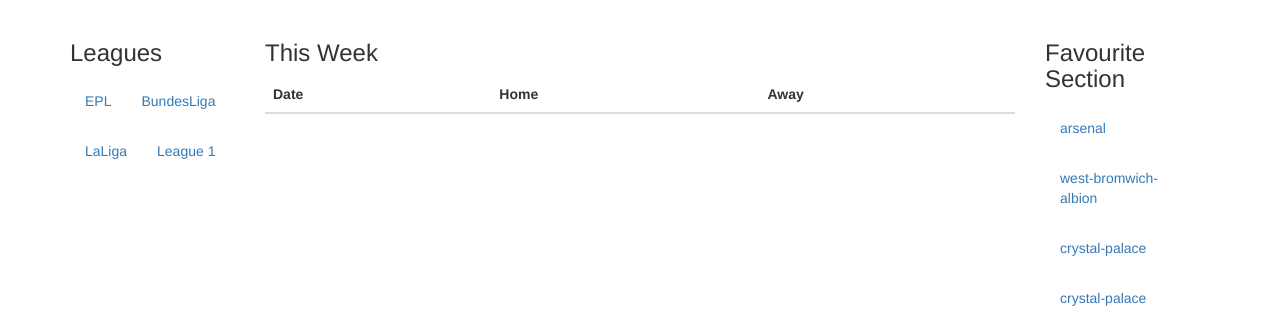
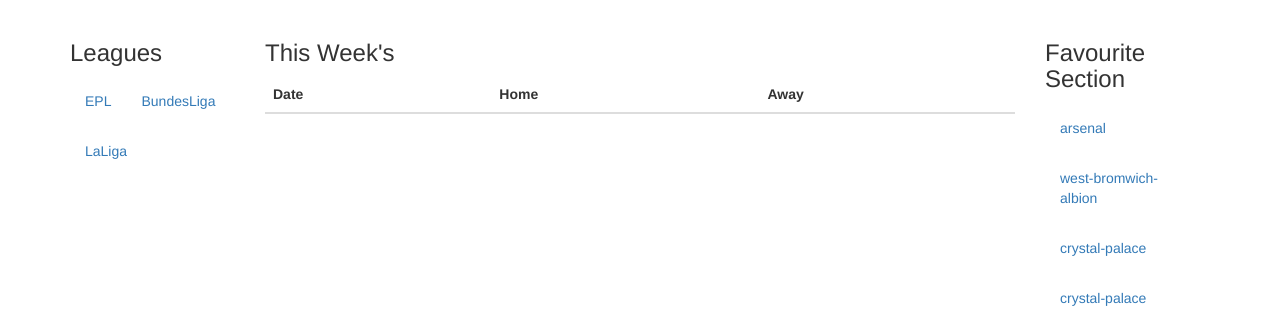
Before and after one commit to petersoleeh/GameTime, a Flask app: template app/templates/index.html in a window 1280 px wide. Shown: the part 52-362 px from the top of the page. Run offline with Flask 2, Linux system fonts and the light colour scheme; the template is opened without the code that fills it: values that come from a table or form of the project are taken from there, others are empty; data comes from the database, SQL or seed files in the repository; both versions use the stored data as it was after the commit; some libraries are stand-ins or nearby versions.

Commit message:
changes to index templates

```diff
--- a/app/templates/index.html
+++ b/app/templates/index.html
@@ -11,11 +11,10 @@
         <li><a href="#">EPL</a></li>
         <li><a href="#">BundesLiga</a></li>
         <li><a href="#">LaLiga</a></li>
-        <li><a href="#">League 1</a></li>
       </ul>
     </div>
     <div class="col-md-8">
-      <h3>This Week</h3>
+      <h3>This Week's</h3>
       <div class="fixture">
         <table class="table">
           <thead>
```
Also changed, not shown: app/game_time.db.
